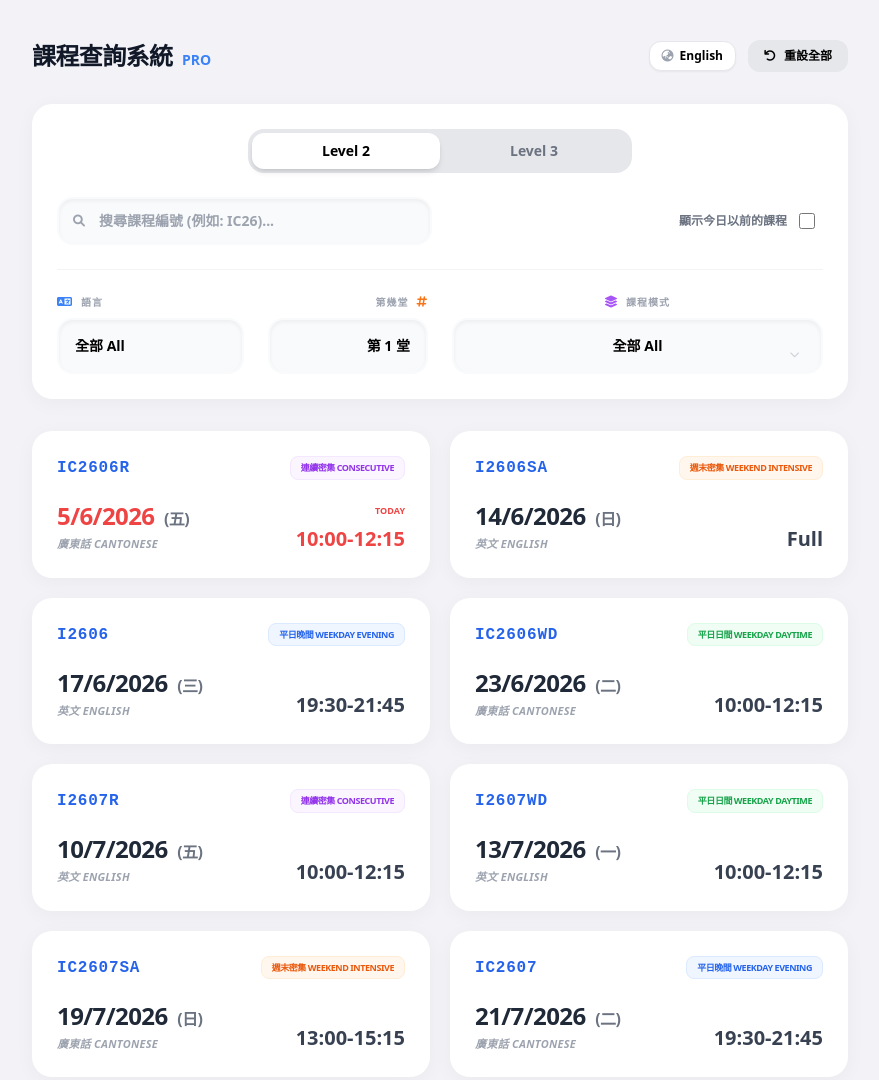
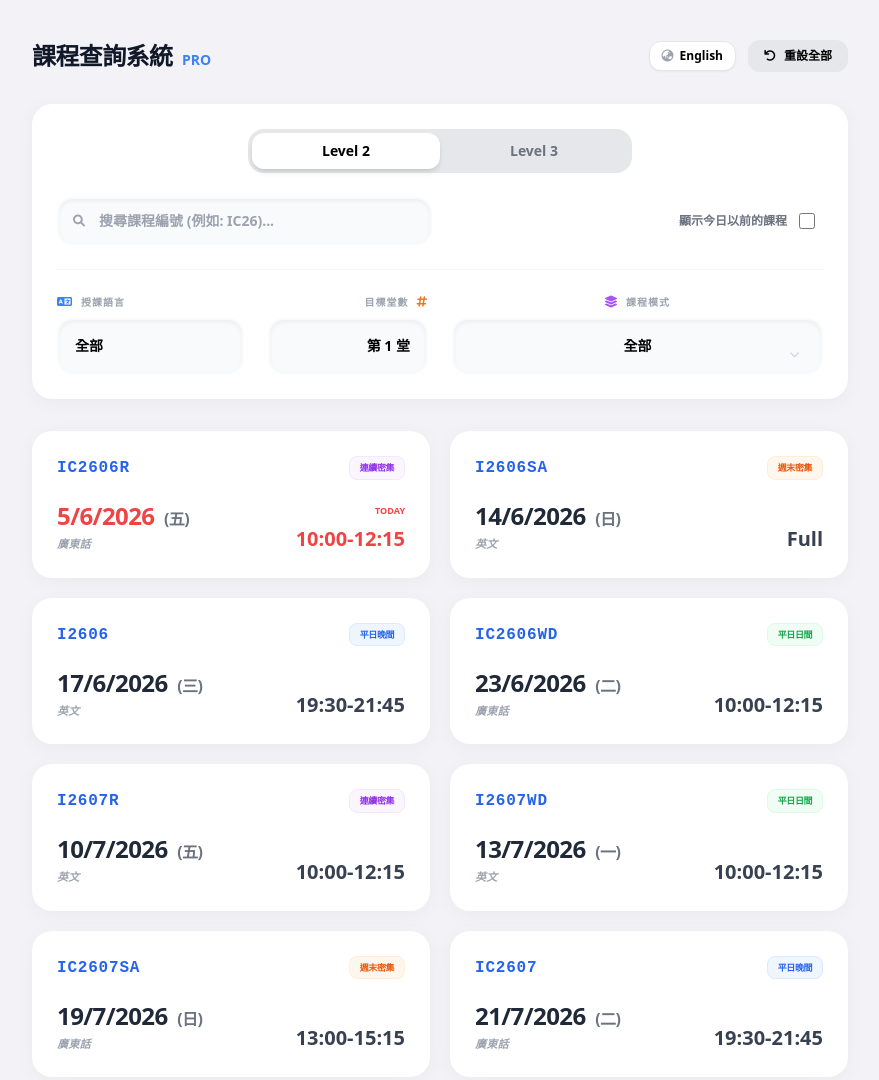
Before and after one commit to hochun1025/make-up-class-finder, a plain HTML site: page index.html in a window 1280 px wide. Shown: the top 1080 px of the page, without its empty margins (200-1079 px from the left). Drawn offline with nearby package versions, Linux system fonts and the light colour scheme.

Commit message:
Add files via upload

```diff
--- a/index.html
+++ b/index.html
@@ -91,7 +91,7 @@
                             {{ t('labelSession') }} <i class="fa-solid fa-hashtag text-orange-500 text-xs"></i>
                         </div>
                         <select v-model="targetSession" class="w-full p-4 bg-gray-50 rounded-2xl text-sm font-bold border-2 border-transparent focus:border-blue-500 outline-none text-right transition-all shadow-inner">
-                            <option v-for="n in sessionRange" :key="n" :value="n">{{ t('sessionPrefix') }} {{ n }} {{ t('sessionSuffix') }}</option>
+                            <option v-for="n in sessionRange" :key="n" :value="n">{{ t('sessionPrefix') }}{{ n }}{{ t('sessionSuffix') }}</option>
                         </select>
                     </div>
                 </div>
@@ -165,21 +165,21 @@
                 const searchQuery = ref('');
                 const includePast = ref(false);
 
-                // 預設語系為繁體中文 ('zh')，可切換為英文 ('en')
+                // 預設語系為繁體中文 ('zh')，可點擊切換為英文 ('en')
                 const currentLang = ref('zh');
 
-                // 語系字典檔
+                // 完全徹底翻譯的雙語字典檔
                 const i18n = {
                     zh: {
                         title: '課程查詢系統',
                         resetBtn: '重設全部',
                         searchPlaceholder: '搜尋課程編號 (例如: IC26)...',
                         showPast: '顯示今日以前的課程',
-                        labelLang: '語言',
-                        labelSession: '第幾堂',
+                        labelLang: '授課語言',
+                        labelSession: '目標堂數',
                         labelType: '課程模式',
-                        sessionPrefix: '第',
-                        sessionSuffix: '堂',
+                        sessionPrefix: '第 ',
+                        sessionSuffix: ' 堂',
                         noData: '沒有符合條件的課程',
                         copied: '已複製',
                         weekdays: ['日', '一', '二', '三', '四', '五', '六']
@@ -192,7 +192,7 @@
                         labelLang: 'Language',
                         labelSession: 'Session No.',
                         labelType: 'Course Type',
-                        sessionPrefix: 'Session',
+                        sessionPrefix: 'Session ',
                         sessionSuffix: '',
                         noData: 'No matching courses found',
                         copied: 'Copied',
@@ -202,20 +202,21 @@
 
                 const levels = ['Level 2', 'Level 3'];
 
-                // 雙語選單資料對應
+                // 語言資料完全分離
                 const languages = [
-                    { value: 'All', label: { zh: '全部 All', en: 'All' } },
-                    { value: 'English', label: { zh: '英文 English', en: 'English' } },
-                    { value: 'Mandarin', label: { zh: '普通話 Mandarin', en: 'Mandarin' } },
-                    { value: 'Cantonese', label: { zh: '廣東話 Cantonese', en: 'Cantonese' } }
+                    { value: 'All', label: { zh: '全部', en: 'All' } },
+                    { value: 'English', label: { zh: '英文', en: 'English' } },
+                    { value: 'Mandarin', label: { zh: '普通話', en: 'Mandarin' } },
+                    { value: 'Cantonese', label: { zh: '廣東話', en: 'Cantonese' } }
                 ];
 
+                // 課程模式完全分離
                 const courseTypes = [
-                    { value: 'All', label: { zh: '全部 All', en: 'All' } },
-                    { value: 'Weekday Evening', label: { zh: '平日晚間 Weekday Evening', en: 'Weekday Evening' } },
-                    { value: 'Weekend Intensive', label: { zh: '週末密集 Weekend Intensive', en: 'Weekend Intensive' } },
-                    { value: 'Weekday Daytime', label: { zh: '平日日間 Weekday Daytime', en: 'Weekday Daytime' } },
-                    { value: 'Consecutive', label: { zh: '連續密集 Consecutive', en: 'Consecutive' } }
+                    { value: 'All', label: { zh: '全部', en: 'All' } },
+                    { value: 'Weekday Evening', label: { zh: '平日晚間', en: 'Weekday Evening' } },
+                    { value: 'Weekend Intensive', label: { zh: '週末密集', en: 'Weekend Intensive' } },
+                    { value: 'Weekday Daytime', label: { zh: '平日日間', en: 'Weekday Daytime' } },
+                    { value: 'Consecutive', label: { zh: '連續密集', en: 'Consecutive' } }
                 ];
 
                 const t = (key) => i18n[currentLang.value][key] || key;
@@ -261,7 +262,6 @@
                     return i18n[currentLang.value].weekdays[d.getDay()] || '';
                 };
 
-                // 將 CSV 原始字串轉換為當前語系對應的標籤
                 const getTranslatedType = (rawType) => {
                     const match = courseTypes.find(t => t.value === rawType);
                     return match ? match.label[currentLang.value] : rawType;
@@ -321,7 +321,7 @@
                     const dayLabel = getWeekdayLabel(c.currentSession.date);
                     let text = '';
 
-                    // 根據當前選擇語系，複製出對應的格式
+                    // 根據當前選擇語系，複製出完全純淨、不混雜的文字格式
                     if (currentLang.value === 'zh') {
                         text = `【課程編號】${c.code}\n課程模式：${getTranslatedType(c.type)}\n授課語言：${getTranslatedLang(c.language)}\n日期時間：${c.currentSession.date} (${dayLabel}) (${c.currentSession.time})`;
                     } else {
```
